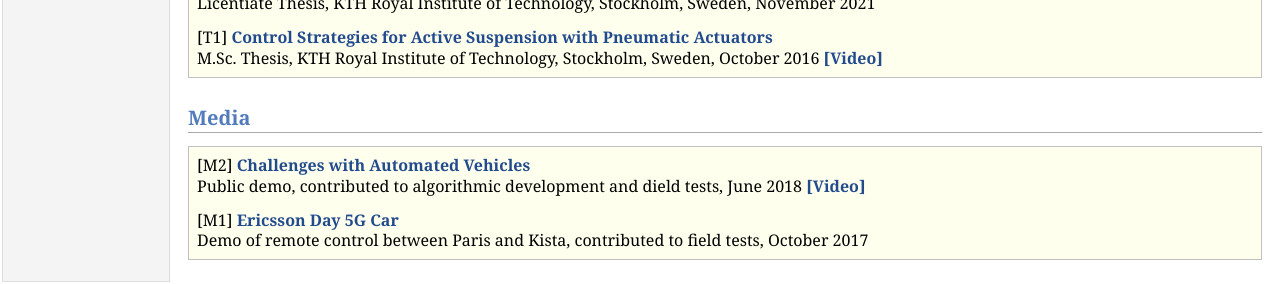
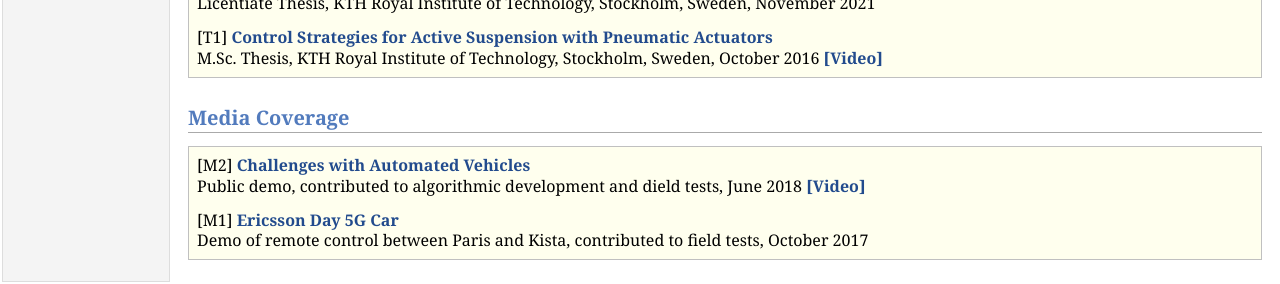
Before and after one commit to yuchaotaigu/yuchaotaigu.github.io, a Jekyll site: the page research.html, which Jekyll copies as it is, in a window 1280 px wide. Shown: the part 2101-2385 px from the top of the page. Built offline with Jekyll 4.4.1, drawn with Linux system fonts in a browser that asks for light colours; comment, search, counter and statistics services are not loaded.

Commit message:
Update research.html

```diff
--- a/research.html
+++ b/research.html
@@ -134,7 +134,7 @@ Licentiate Thesis, KTH Royal Institute of Technology, Stockholm, Sweden, Novembe
 M.Sc. Thesis, KTH Royal Institute of Technology, Stockholm, Sweden, October 2016 <a href="https://youtube.com/shorts/gVUZZCJGzmY?si=QQ4q0leZP_k9bOkl"><b>[Video]</b></a><br /></p>
   </div></div>
 
-<h2>Media</h2>
+<h2>Media Coverage</h2>
 <div class="infoblock">
 <div class="blockcontent">
  <p>[M2] <a href="https://sverigesradio.se/artikel/6975697"><b>Challenges with Automated Vehicles </b></a><br />
```
